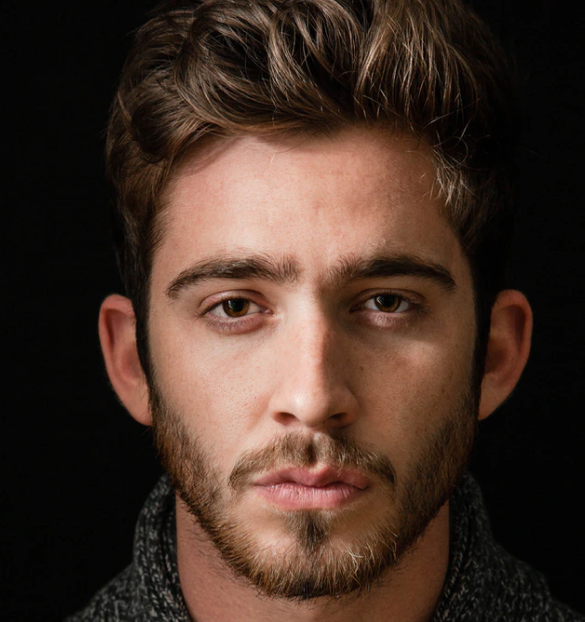
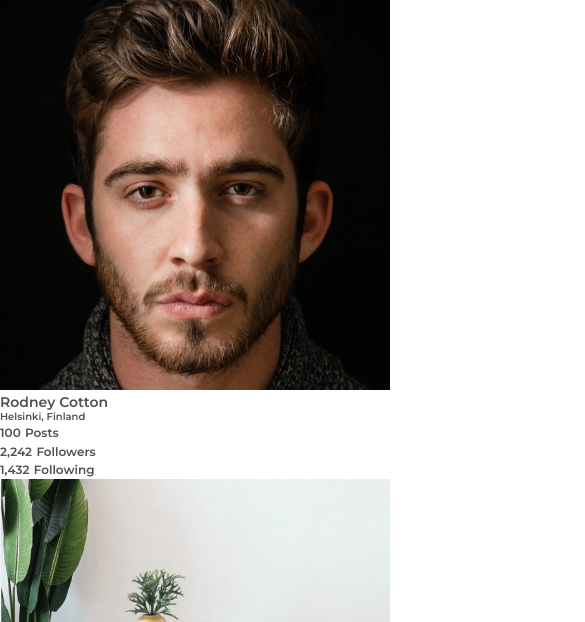
Before and after one commit to Cyber-Kira/my-gallery, a website: page index.html in a window 390 px wide. Shown: the top 622 px of the page, 585 px wide, since content can reach past the window. Drawn offline with nearby package versions, Linux system fonts and the light colour scheme; files that its build step writes are made by us from their sources.

Commit message:
feat: fonts for mobile view and basic styles

```diff
--- a/src/sass/base/_base.scss
+++ b/src/sass/base/_base.scss
@@ -17,6 +17,11 @@ html {
   box-sizing: inherit;
 }
 
+img {
+  max-width: 627px;
+  width: 100%;
+}
+
 /**
  * Basic styles for links
  */
--- a/src/sass/base/_typography.scss
+++ b/src/sass/base/_typography.scss
@@ -2,5 +2,41 @@
  * Basic typography style for copy text
  */
 body {
+  @extend %font-prim;
   color: $color-primary;
 }
+
+h1 {
+  letter-spacing: 0em;
+  @include font($size: 14px, $height: 17px, $weight: 600);
+}
+
+p {
+  letter-spacing: 0em;
+  @include font($size: 10px, $height: 12px, $weight: 600);
+}
+
+span {
+  letter-spacing: 0em;
+  @include font($size: 11px, $height: 15px, $weight: 600);
+}
+
+.counts {
+  &__post {
+    * {
+      font-size: 12px;
+    }
+  }
+}
+
+.footer {
+  letter-spacing: 0em;
+  @include font($size: 14px, $height: 17px, $weight: 500);
+
+  a {
+    @include font($size: 14px, $height: 17px, $weight: 600);
+    &:hover {
+      @include font($size: 14px, $height: 17px, $weight: 700);
+    }
+  }
+}
```
